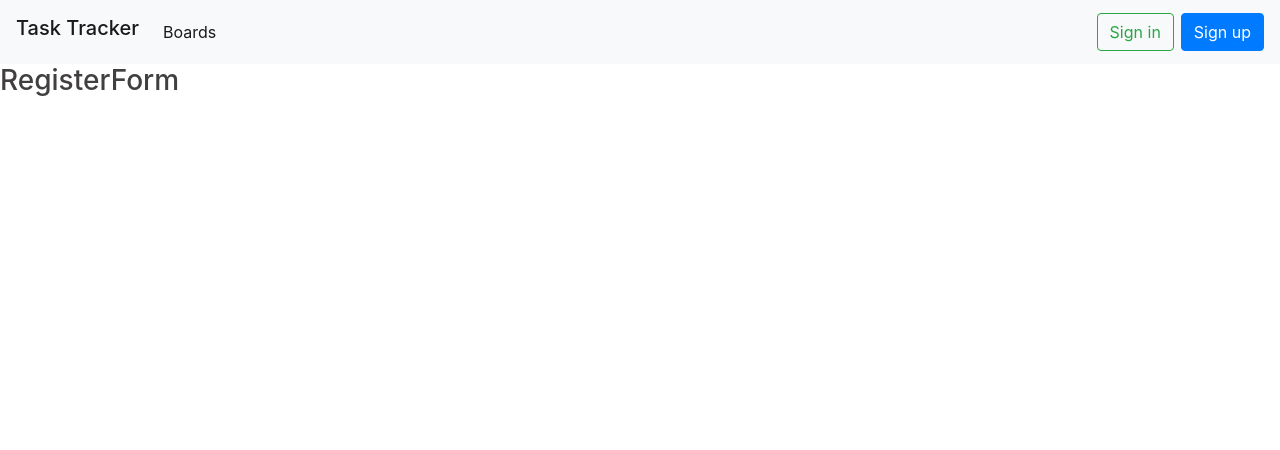
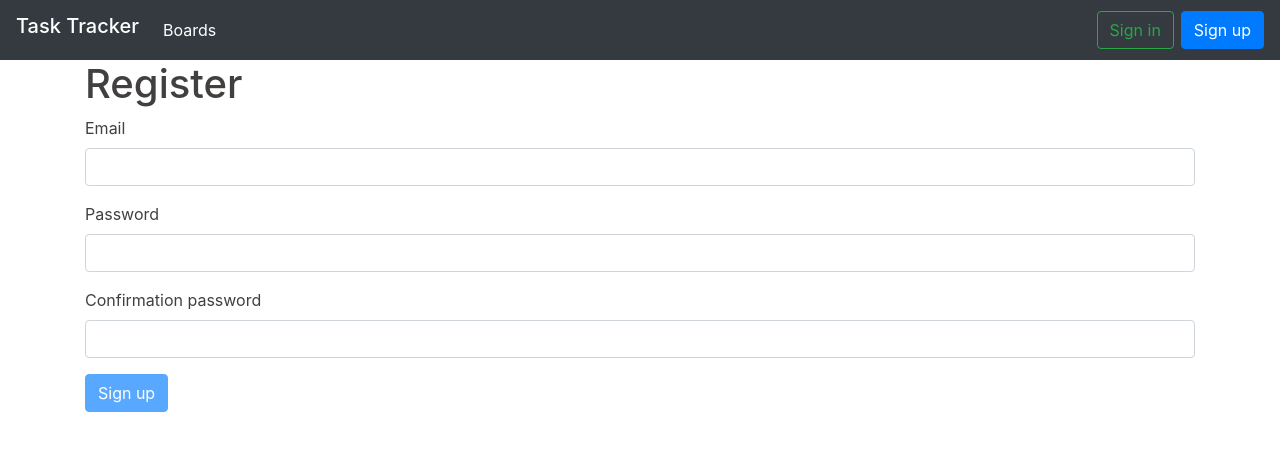
Before and after one commit to Vladimir-Kuchinskiy/Task-Tracker, a React (Create React App) app: page /register in a window 1280 px wide. Shown: the top 450 px of the page. Built offline with nearby package versions, Linux system fonts and the light colour scheme; the HTML template or start-up script is replaced by a standard one.

Commit message:
adds LoginForm and RegistrationForm components, adds toastify(beautyful alert library for React), adds Joi(schema with validation for react forms)

```diff
--- a/package.json
+++ b/package.json
@@ -5,12 +5,14 @@
   "dependencies": {
     "bootstrap": "^4.1.1",
     "font-awesome": "^4.7.0",
+    "joi-browser": "^13.4.0",
     "react": "^16.6.1",
     "react-beautiful-dnd": "^7.1.3",
     "react-bootstrap-modal": "^4.2.0",
     "react-dom": "^16.6.1",
     "react-router-dom": "^4.3.1",
     "react-scripts": "2.1.1",
+    "react-toastify": "^4.4.3",
     "reactstrap": "^6.5.0",
     "styled-components": "^4.0.3"
   },
--- a/src/App.js
+++ b/src/App.js
@@ -1,5 +1,6 @@
 import React, { Component } from "react";
 import { Route, Switch, Redirect } from "react-router-dom";
+import { ToastContainer } from "react-toastify";
 import LoginForm from "./components/loginForm";
 import Logout from "./components/logout";
 import Board from "./components/board";
@@ -7,6 +8,7 @@ import Boards from "./components/boards";
 import RegisterForm from "./components/registerForm";
 import NotFound from "./components/notFound";
 import NavBar from "./components/navBar";
+import "react-toastify/dist/ReactToastify.css";
 import "./App.css";
 
 class App extends Component {
@@ -14,6 +16,7 @@ class App extends Component {
     return (
       <div className="container-relative ui">
         <NavBar />
+        <ToastContainer />
         <Switch>
           <Route path="/login" component={LoginForm} />
           <Route path="/register" component={RegisterForm} />
--- /dev/null
+++ b/src/components/boardItem.jsx
@@ -0,0 +1,12 @@
+import React from "react";
+import { Link } from "react-router-dom";
+
+const BoardItem = ({ board }) => {
+  return (
+    <Link to={`/boards/${board.id}`} className="col-3 board-item">
+      <h3>{board.title}</h3>
+    </Link>
+  );
+};
+
+export default BoardItem;
--- a/src/components/boards.jsx
+++ b/src/components/boards.jsx
@@ -1,26 +1,21 @@
 import React, { Component } from "react";
-import { Link } from "react-router-dom";
+import { toast } from "react-toastify";
 import initialData from "../initialData";
+import BoardItem from "./boardItem";
 
 class Boards extends Component {
   state = initialData;
 
   render() {
+    const { boardIds, boards } = this.state;
+    toast.success("You are logged in successfully.");
     return (
-      <div className="container .navbar">
+      <div className="container boards">
         <h2 className="row">Your boards</h2>
         <br />
         <div className="row">
-          {this.state.boardIds.map(boardId => {
-            return (
-              <Link
-                to={`/boards/${boardId}`}
-                className="col-3 board-item"
-                key={boardId}
-              >
-                <h3>{this.state.boards[boardId].board.title}</h3>
-              </Link>
-            );
+          {boardIds.map(boardId => {
+            return <BoardItem board={boards[boardId].board} key={boardId} />;
           })}
         </div>
       </div>
--- /dev/null
+++ b/src/components/common/form.jsx
@@ -0,0 +1,88 @@
+import React, { Component } from "react";
+import Joi from "joi-browser";
+import Input from "./input";
+import Select from "./select";
+
+class Form extends Component {
+  state = {
+    data: {},
+    errors: {}
+  };
+
+  validate = () => {
+    const options = { abortEarly: false };
+    const { error } = Joi.validate(this.state.data, this.schema, options);
+    if (!error) return null;
+
+    const errors = {};
+    for (let item of error.details) errors[item.path[0]] = item.message;
+    return errors;
+  };
+
+  validateProperty = ({ name, value }) => {
+    const obj = { [name]: value };
+    const schema = { [name]: this.schema[name] };
+    const { error } = Joi.validate(obj, schema);
+    return error ? error.details[0].message : null;
+  };
+
+  handleSubmit = e => {
+    e.preventDefault();
+
+    const errors = this.validate();
+    this.setState({ errors: errors || {} });
+    if (errors) return;
+    this.doSubmit();
+  };
+
+  // instead of e
+  handleChange = ({ currentTarget: input }) => {
+    const errors = { ...this.state.errors };
+    const errorMessage = this.validateProperty(input);
+    if (errorMessage) errors[input.name] = errorMessage;
+    else delete errors[input.name];
+
+    const data = { ...this.state.data };
+    data[input.name] = input.value;
+    this.setState({ data, errors });
+  };
+
+  renderButton(label) {
+    return (
+      <button disabled={this.validate()} className="btn btn-primary">
+        {label}
+      </button>
+    );
+  }
+
+  renderInput(name, label, type = "text", id) {
+    const { data, errors } = this.state;
+    return (
+      <Input
+        name={name}
+        value={data[name]}
+        label={label}
+        type={type}
+        error={errors[name]}
+        onChange={this.handleChange}
+      />
+    );
+  }
+
+  renderSelect(name, label, options) {
+    const { data, errors } = this.state;
+
+    return (
+      <Select
+        name={name}
+        value={data[name]}
+        label={label}
+        options={options}
+        onChange={this.handleChange}
+        error={errors[name]}
+      />
+    );
+  }
+}
+
+export default Form;
--- /dev/null
+++ b/src/components/common/input.jsx
@@ -0,0 +1,13 @@
+import React from "react";
+
+const Input = ({ name, label, error, ...rest }) => {
+  return (
+    <div className="form-group">
+      <label htmlFor={name}>{label}</label>
+      <input {...rest} name={name} id={name} className="form-control" />
+      {error && <div className="alert error alert-danger">{error}</div>}
+    </div>
+  );
+};
+
+export default Input;
--- /dev/null
+++ b/src/components/common/select.jsx
@@ -0,0 +1,20 @@
+import React from "react";
+
+const Select = ({ name, label, options, error, ...rest }) => {
+  return (
+    <div className="form-group">
+      <label htmlFor={name}>{label}</label>
+      <select className="form-control" name={name} id={name} {...rest}>
+        <option value="" />
+        {options.map(option => (
+          <option key={option._id} value={option._id}>
+            {option.name}
+          </option>
+        ))}
+      </select>
+      {error && <div className="alert alert-danger">{error}</div>}
+    </div>
+  );
+};
+
+export default Select;
--- a/src/components/loginForm.jsx
+++ b/src/components/loginForm.jsx
@@ -1,9 +1,55 @@
-import React, { Component } from "react";
+import React from "react";
+import Joi from "joi-browser";
+// import { Redirect } from "react-router-dom";
+import Form from "./common/form";
+// import auth from "../services/authService";
 
-class LoginForm extends Component {
-  state = {};
+class LoginForm extends Form {
+  state = {
+    data: { email: "", password: "" },
+    errors: {}
+  };
+
+  schema = {
+    email: Joi.string()
+      .email()
+      .required()
+      .label("Email"),
+    password: Joi.string()
+      .required()
+      .label("Password")
+  };
+
+  doSubmit = async () => {
+    try {
+      // const { data } = this.state;
+      // await auth.login(data.username, data.password);
+      // const { state } = this.props.location;
+      window.location = /*state ? state.from.pathname :*/ "/";
+    } catch (e) {
+      if (e.response && e.response.status === 400) {
+        const errors = { ...this.state.errors };
+        errors.username = e.response.data;
+        this.setState({ errors });
+      }
+    }
+  };
+
   render() {
-    return <h1>Login Form</h1>;
+    // if (auth.getCurrentUser()) {
+    //   toast.success("You are already logged in.");
+    //   return <Redirect to="/" />;
+    // }
+    return (
+      <div className="container">
+        <h1>Login</h1>
+        <form onSubmit={this.handleSubmit}>
+          {this.renderInput("email", "Email")}
+          {this.renderInput("password", "Password", "password")}
+          {this.renderButton("Login")}
+        </form>
+      </div>
+    );
   }
 }
 
--- a/src/components/navBar.jsx
+++ b/src/components/navBar.jsx
@@ -4,7 +4,7 @@ import { NavLink } from "react-router-dom";
 class NavBar extends Component {
   render() {
     return (
-      <nav className="navbar navbar-expand-lg navbar-light bg-light">
+      <nav className="navbar navbar-expand-lg navbar-dark bg-dark">
         <h1 className="navbar-brand" href="#">
           Task Tracker
         </h1>
--- a/src/components/registerForm.jsx
+++ b/src/components/registerForm.jsx
@@ -1,9 +1,58 @@
-import React, { Component } from "react";
+import React from "react";
+import Joi from "joi-browser";
+import Form from "./common/form";
+// import auth from "../services/authService";
 
-class RegisterForm extends Component {
-  state = {};
+class RegisterForm extends Form {
+  state = {
+    data: { email: "", password: "", password_confirmation: "" },
+    errors: {}
+  };
+
+  schema = {
+    email: Joi.string()
+      .email()
+      .required()
+      .label("Email"),
+    password: Joi.string()
+      .min(5)
+      .required()
+      .label("Password"),
+    password_confirmation: Joi.string()
+      .required()
+      .label("Confirmation password")
+  };
+
+  doSubmit = async () => {
+    try {
+      // const response = await userSevice.register(this.state.data);
+      // auth.loginWithJwt(response.headers["x-auth-token"]);
+      window.location = "/";
+    } catch (e) {
+      if (e.response && e.response.status === 400) {
+        const errors = { ...this.state.errors };
+        errors.username = e.response.data;
+        this.setState({ errors });
+      }
+    }
+  };
+
   render() {
-    return <h3>RegisterForm</h3>;
+    return (
+      <div className="container">
+        <h1>Register</h1>
+        <form onSubmit={this.handleSubmit}>
+          {this.renderInput("email", "Email")}
+          {this.renderInput("password", "Password", "password")}
+          {this.renderInput(
+            "password_confirmation",
+            "Confirmation password",
+            "password"
+          )}
+          {this.renderButton("Sign up")}
+        </form>
+      </div>
+    );
   }
 }
 
--- a/src/index.css
+++ b/src/index.css
@@ -6,7 +6,8 @@ body {
 }
 .ui {
   height: 100vh;
-  grid-template-rows: 40px 50px 1fr;
+  display: grid;
+  grid-template-rows: 60px 0 50px 1fr;
   background-color: #ffffff;
   overflow-x: auto;
   color: rgb(66, 63, 63);
@@ -56,7 +57,19 @@ body {
 }
 .list ul {
   padding: 0;
+  max-height: calc(100vh - 15.5rem);
   overflow-y: auto;
+}
+ul::-webkit-scrollbar {
+  width: 1rem;
+}
+ul::-webkit-scrollbar-thumb {
+  background-color: #c4c9cc;
+  border-right: 0.1rem solid #e2e4e6;
+  border-radius: 5px;
+}
+ul::-webkit-scrollbar-thumb:hover {
+  background-color: #acb0b3d2;
 }
 .list ul li:not(:last-child) {
   margin-bottom: 10px;
@@ -92,20 +105,15 @@ body {
   border-bottom-left-radius: 5px;
   border-bottom-right-radius: 5px;
 }
-::-webkit-scrollbar {
-  width: 12px; /* for vertical scrollbars */
-  height: 16px; /* for horizontal scrollbars */
+.content::-webkit-scrollbar {
+  height: 1.5rem;
 }
-::-webkit-scrollbar-track {
-  border-radius: 7px;
-  background: rgba(0, 0, 0, 0.198);
-  margin: 0 3px 0 3px;
+.content::-webkit-scrollbar-thumb {
+  background-color: rgba(0, 0, 0, 0.349);
+  border: 0.5rem solid #ffffff;
+  border-top-width: 0;
 }
-::-webkit-scrollbar-thumb {
-  border-radius: 7px;
-  background: rgba(0, 0, 0, 0.349);
-}
-::-webkit-scrollbar-thumb:hover {
+.content::-webkit-scrollbar-thumb:hover {
   background: rgba(0, 0, 0, 0.52);
 }
 .modal-container {
@@ -133,3 +141,6 @@ body {
   color: #000;
   background-color: #c4c6c7;
 }
+.boards {
+  margin-top: 20px;
+}
```
Also changed, not shown: 1 other file (tests, documents, lock files or other folders).
